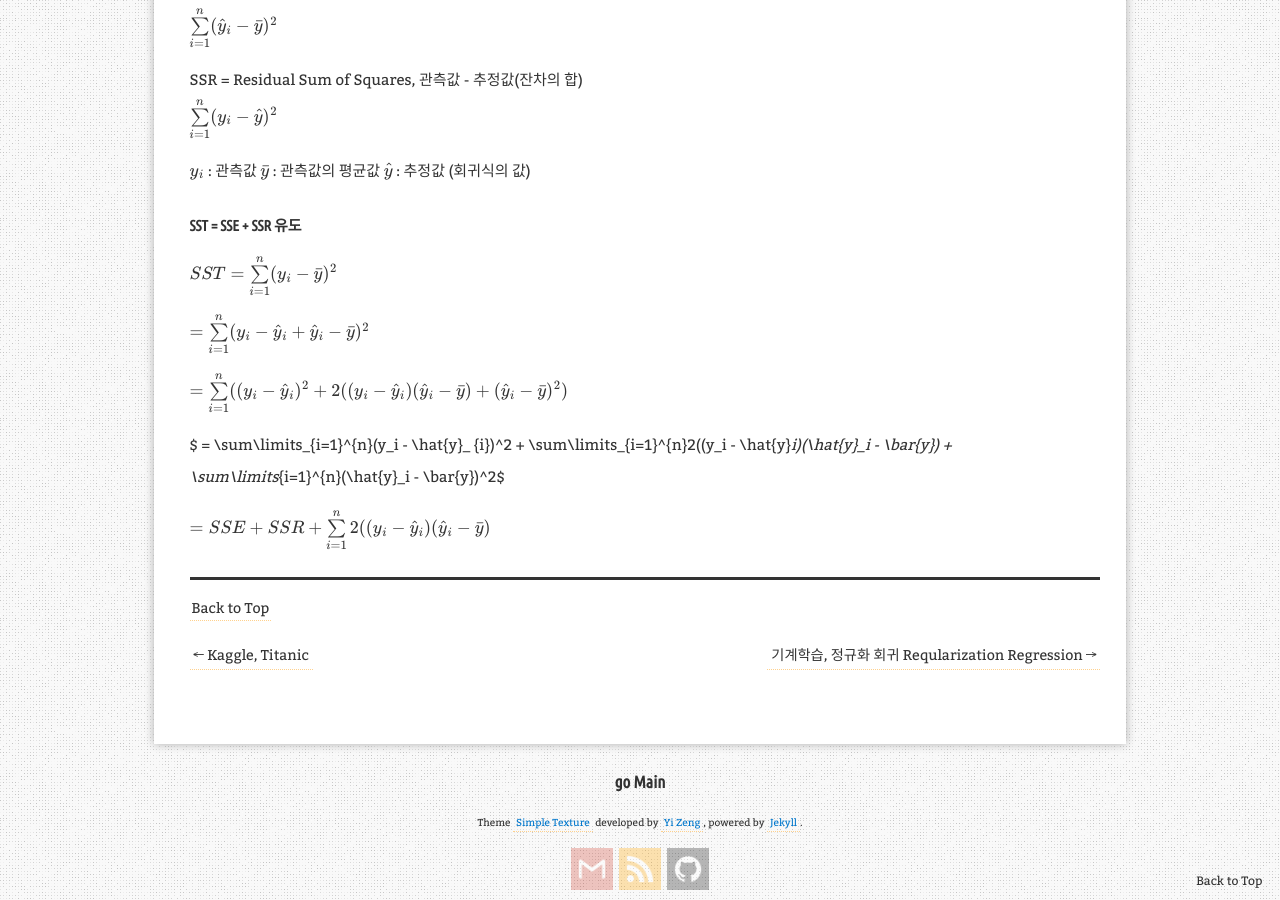
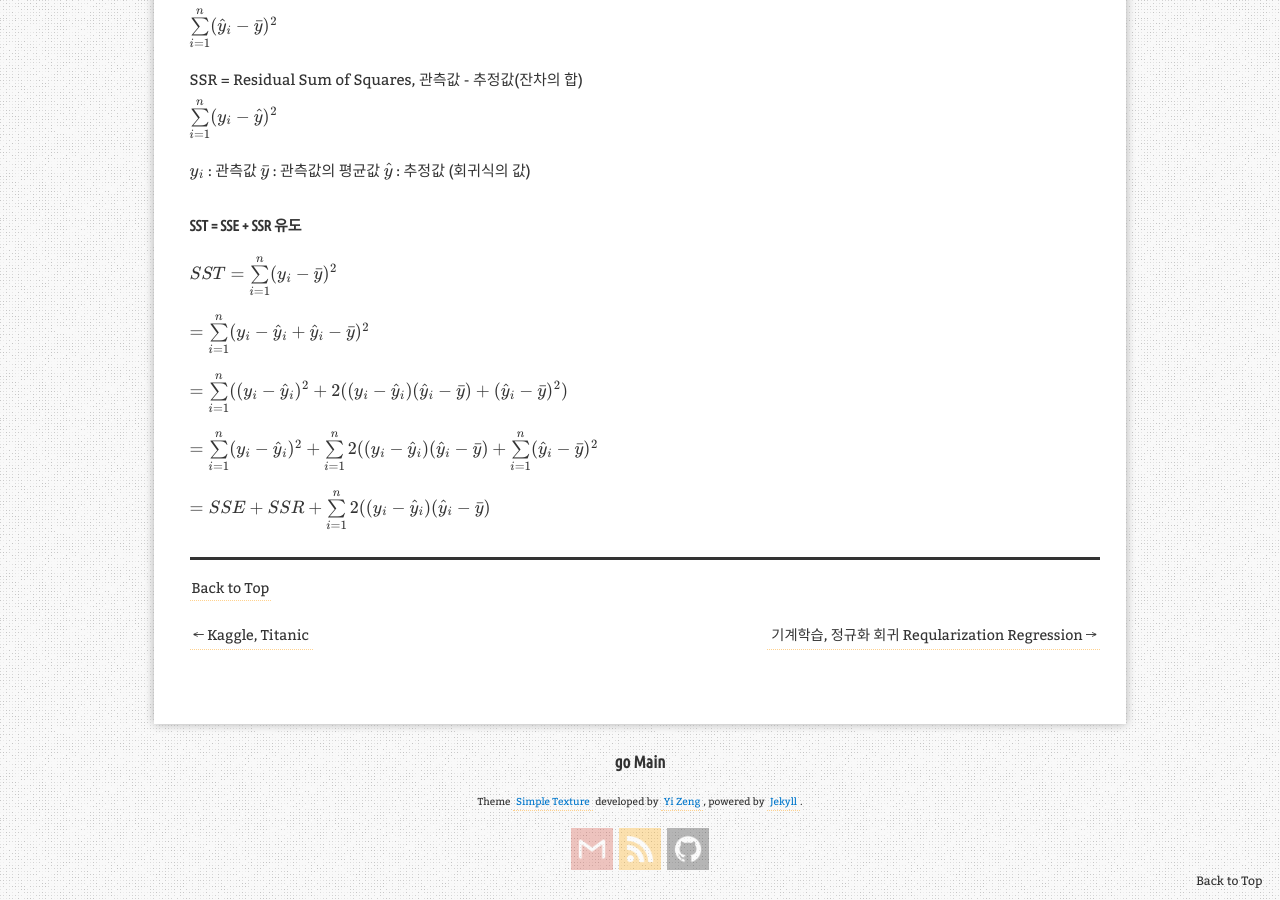
Before and after one commit to aristohyun/aristohyun.github.io, a Jekyll site: the page built from _posts/2021-06-25-Linear-Regression.md, in a window 1280 px wide and 900 px high, scrolled down 2180 px. Built offline with Jekyll 4.4.1, drawn with Linux system fonts in a browser that asks for light colours; formulas are drawn with MathJax 3; comment, search, counter and statistics services are not loaded.

Commit message:
Update 2021-06-25-Linear-Regression.md

```diff
--- a/_posts/2021-06-25-Linear-Regression.md
+++ b/_posts/2021-06-25-Linear-Regression.md
@@ -69,12 +69,12 @@ $\hat{y}$ : 추정값 (회귀식의 값)
 #### SST = SSE + SSR 유도
 
 
-$SST = \sum\limits_{i=1}^{n}(y_i - \bar{y})^{2}$
+$SST = \sum\limits_{i=1}^{n}(y_ i - \bar{y})^{2}$
 
-$ = \sum\limits_{i=1}^{n}(y_i - \hat{y}_{i} + \hat{y}_i - \bar{y})^2$
+$ = \sum\limits_{i=1}^{n}(y_ i - \hat{y}_ {i} + \hat{y}_ i - \bar{y})^2$
 
-$ = \sum\limits_{i=1}^{n}((y_i - \hat{y}_ {i})^2 + 2((y_i - \hat{y}_i)(\hat{y}_i - \bar{y}) +(\hat{y}_i - \bar{y})^2)$
+$ = \sum\limits_{i=1}^{n}((y_ i - \hat{y}_ {i})^2 + 2((y_ i - \hat{y}_ {i})(\hat{y}_ {i} - \bar{y}) +(\hat{y}_ {i} - \bar{y})^2)$
 
-$ = \sum\limits_{i=1}^{n}(y_i - \hat{y}_ {i})^2  +  \sum\limits_{i=1}^{n}2((y_i - \hat{y}_i)(\hat{y}_i - \bar{y})  +  \sum\limits_{i=1}^{n}(\hat{y}_i - \bar{y})^2$
+$ = \sum\limits_{i=1}^{n}(y_ i - \hat{y}_ {i})^2  +  \sum\limits_ {i=1}^{n}2((y_ i - \hat{y}_ i)(\hat{y}_ {i} - \bar{y})  +  \sum\limits_ {i=1}^{n}(\hat{y}_ {i} - \bar{y})^2$
 
 $ = SSE + SSR + \sum\limits_{i=1}^{n}2((y_i - \hat{y}_i)(\hat{y}_i - \bar{y})$
```
